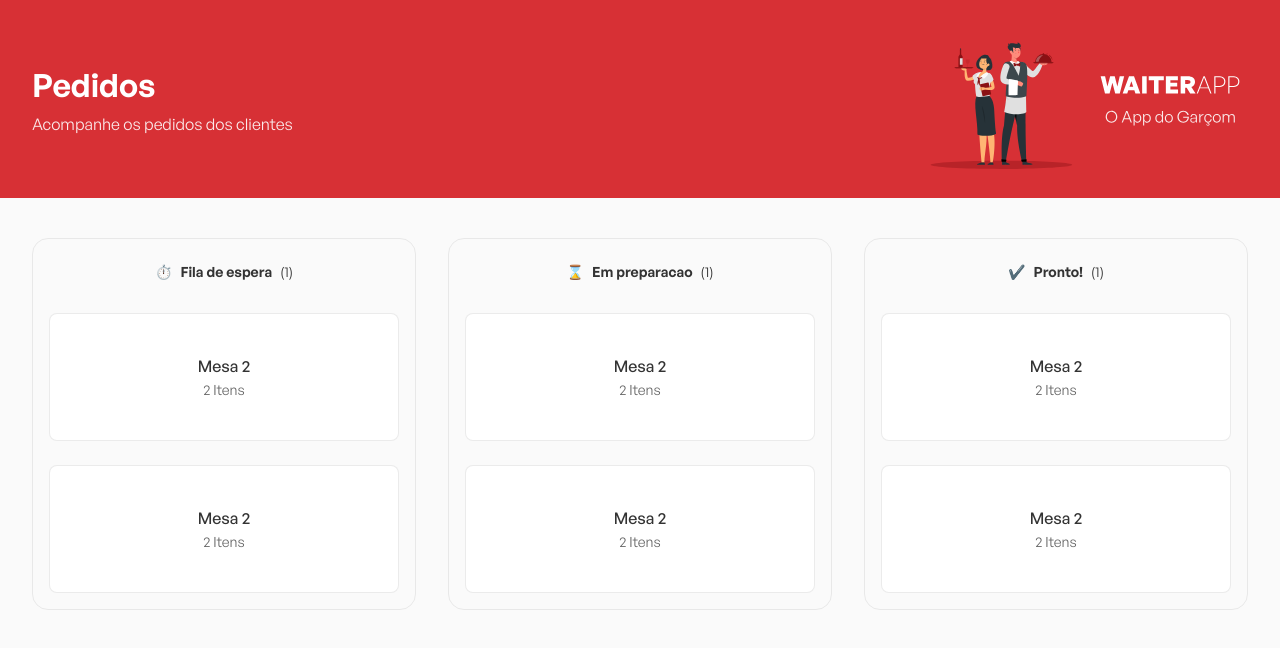
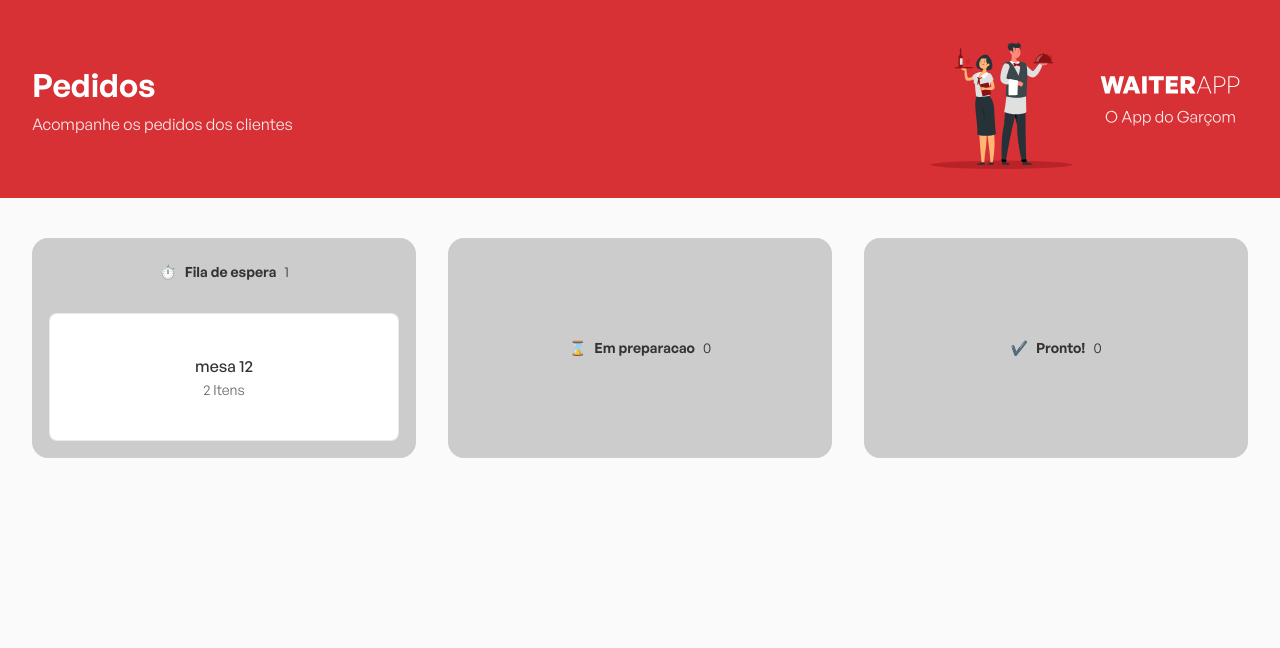
Before and after one commit to PauloHPMKT/opjs-front-web-typescript, a React (Vite) app: page / in a window 1280 px wide. Shown: the top 648 px of the page. Built offline with nearby package versions, Linux system fonts and the light colour scheme.

Commit message:
renderizando mock e criando card de detalhamento de pedidos

```diff
--- /dev/null
+++ b/src/components/OrderModal/index.tsx
@@ -0,0 +1,27 @@
+import { ModalBody, Overlay } from "./styles"
+import closeIcon from '../../assets/images/close-icon.svg'
+
+interface orderModalProps {
+	openModal: boolean;
+}
+
+const OrderModal = ({ openModal }: orderModalProps) => {
+	if (!openModal) {
+		return null
+	}
+
+	return(
+		<Overlay>
+			<ModalBody>
+				<header>
+					<strong>Mesa 2</strong>
+					<button type="button">
+						<img src={closeIcon} alt="botao de fechar" />
+					</button>
+				</header>
+			</ModalBody>
+		</Overlay>
+	)
+}
+
+export default OrderModal
--- /dev/null
+++ b/src/components/OrderModal/styles.ts
@@ -0,0 +1,38 @@
+import styled from "styled-components";
+
+export const Overlay = styled.div`
+	width: 100%;
+	height: 100%;
+	background-color: rgba(0, 0, 0, 0.8);
+	backdrop-filter: blur(4.5px);
+	left: 0;
+	top: 0;
+	position: fixed;
+	display: flex;
+	justify-content: center;
+	align-items: center;
+`
+
+export const ModalBody = styled.div`
+	background-color: #fff;
+	width: 480px;
+	border-radius: 8px;
+	padding: 32px;
+
+	header {
+		display: flex;
+		align-items: center;
+		justify-content: space-between;
+
+		strong {
+			font-size: 24px;
+		}
+
+		button {
+			border: none;
+			background: transparent;
+			display: flex;
+		}
+	}
+
+`
--- a/src/components/Orders/index.tsx
+++ b/src/components/Orders/index.tsx
@@ -1,5 +1,34 @@
+import { Order } from "../../types/Order";
 import OrdersBoard from "../OrdersBoard";
 import { Container } from "./styles"
+
+const orders: Order[] = [
+	{
+		"_id": "63742076c5faac0eeefc37c8",
+		"table": "mesa 12",
+		"status": "WAITING",
+		"products": [
+			{
+				"product": {
+					"name": "Pizza quatro queijos",
+					"imagePath": "1668551835332-burguer-banner.jpg",
+					"pricing": 40.5,
+				},
+				"quantity": 3,
+				"_id": "63742076c5faac0eeefc37c9"
+			},
+			{
+				"product": {
+					"name": "Coca-cola",
+					"imagePath": "1668553097714-coca.png",
+					"pricing": 7,
+				},
+				"quantity": 2,
+				"_id": "63742076c5faac0eeefc37ca"
+			}
+		],
+	}
+]
 
 const Orders = () => {
 	return (
@@ -7,14 +36,17 @@ const Orders = () => {
 			<OrdersBoard
 				icon="⏱️"
 				title="Fila de espera"
+				orders={orders}
 			/>
 			<OrdersBoard
 				icon="⌛"
 				title="Em preparacao"
+				orders={[]}
 			/>
 			<OrdersBoard
 				icon="✔️"
 				title="Pronto!"
+				orders={[]}
 			/>
 		</Container>
 	)
--- a/src/components/OrdersBoard/index.tsx
+++ b/src/components/OrdersBoard/index.tsx
@@ -1,28 +1,43 @@
+import { useState } from "react";
+import { Order } from "../../types/Order";
+import OrderModal from "../OrderModal";
 import { Board, OrdersContainer } from "./styles";
 
 interface OrdersBoardsProps {
 	icon: string;
 	title: string;
+	orders: Order[];
 }
 
-const OrdersBoard = ({icon, title}: OrdersBoardsProps) => {
+const OrdersBoard = ({icon, title, orders}: OrdersBoardsProps) => {
+	const [isModalVisible, setIsModalVisible] =  useState(false)
+
+	const handleOpenOrderDetails = () => {
+		setIsModalVisible(true);
+	}
+
 	return (
 		<Board>
+
+			<OrderModal openModal={isModalVisible} />
+
 			<header>
 				<span>{icon}</span>
 				<strong>{title}</strong>
-				<span>(1)</span>
+				<span>{orders.length}</span>
 			</header>
-			<OrdersContainer>
-				<button type="button">
-					<strong>Mesa 2</strong>
-					<span>2 Itens</span>
-				</button>
-				<button type="button">
-					<strong>Mesa 2</strong>
-					<span>2 Itens</span>
-				</button>
-			</OrdersContainer>
+			{orders.length > 0 && (
+				<OrdersContainer>
+				{
+					orders.map(itemOrders => (
+						<button onClick={handleOpenOrderDetails} type="button" key={itemOrders._id}>
+							<strong>{itemOrders.table}</strong>
+							<span>{itemOrders.products.length} Itens</span>
+						</button>
+					))
+				}
+				</OrdersContainer>
+			)}
 		</Board>
 	)
 }
--- a/src/components/OrdersBoard/styles.ts
+++ b/src/components/OrdersBoard/styles.ts
@@ -4,11 +4,13 @@ import styled from "styled-components"
 export const Board = styled.div`
 	padding: 16px;
 	border: 1px solid rgba(204, 204, 204, 0.4);
+	background-color: #cccccc;
 	border-radius: 16px;
 	display: flex;
 	flex: 1;
+	justify-content: center;
+	align-items: center;
 	flex-direction: column;
-	align-items: center;
 
 	header {
 		padding: 8px;
```
